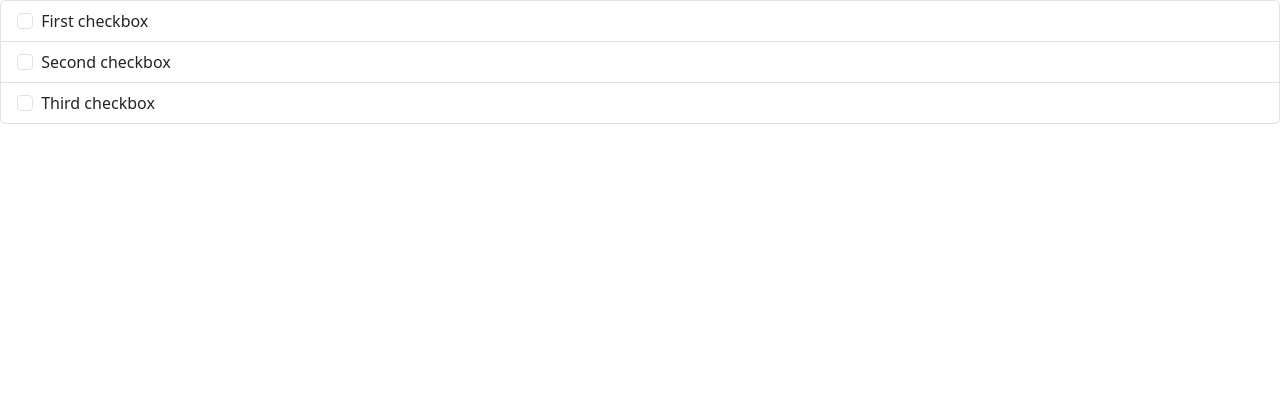
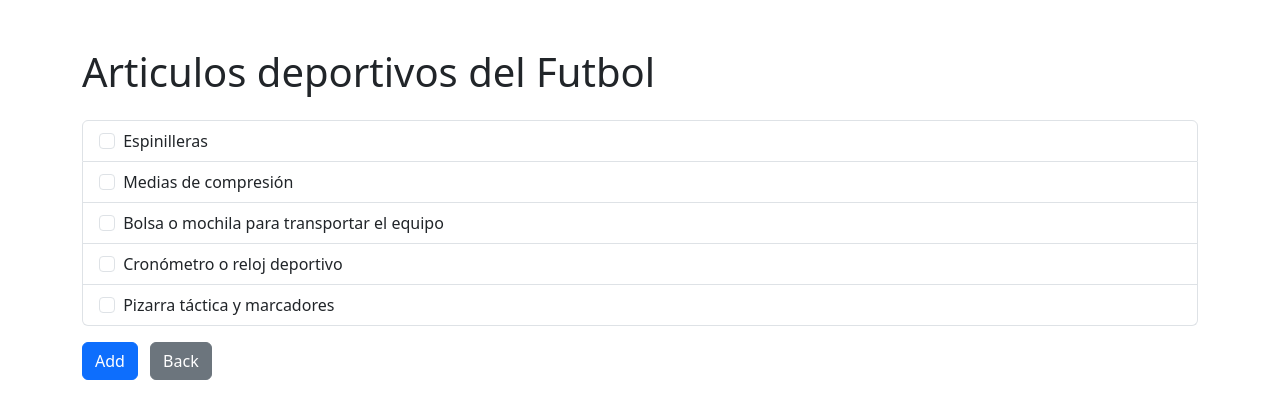
Before and after one commit to 4n6r35/sport-article, a plain HTML site: page pages/futbol-articles.html in a window 1280 px wide. Drawn offline with nearby package versions, Linux system fonts and the light colour scheme.

Commit message:
Se agregan una lista de productos para el deporte futbol

```diff
--- a/pages/futbol-articles.html
+++ b/pages/futbol-articles.html
@@ -4,22 +4,35 @@
     <meta charset="UTF-8">
     <meta name="viewport" content="width=device-width, initial-scale=1.0">
     <link href="https://cdn.jsdelivr.net/npm/bootstrap@5.3.3/dist/css/bootstrap.min.css" rel="stylesheet" integrity="sha384-QWTKZyjpPEjISv5WaRU9OFeRpok6YctnYmDr5pNlyT2bRjXh0JMhjY6hW+ALEwIH" crossorigin="anonymous">
-    <title>Document</title>
+    <title>Futbol articles</title>
 </head>
 <body>
-    <ul class="list-group">
+    <div class="container mt-5">
+        <h1 class="mb-4">Articulos deportivos del Futbol</h1>
+        <ul class="list-group mb-3">
             <li class="list-group-item">
                 <input class="form-check-input me-1" type="checkbox" value="" id="firstCheckbox">
-          <label class="form-check-label" for="firstCheckbox">First checkbox</label>
+                <label class="form-check-label" for="firstCheckbox">Espinilleras</label>
             </li>
             <li class="list-group-item">
                 <input class="form-check-input me-1" type="checkbox" value="" id="secondCheckbox">
-          <label class="form-check-label" for="secondCheckbox">Second checkbox</label>
+                <label class="form-check-label" for="secondCheckbox">Medias de compresión </label>
             </li>
             <li class="list-group-item">
                 <input class="form-check-input me-1" type="checkbox" value="" id="thirdCheckbox">
-          <label class="form-check-label" for="thirdCheckbox">Third checkbox</label>
+                <label class="form-check-label" for="thirdCheckbox">Bolsa o mochila para transportar el equipo</label>
+            </li>
+            <li class="list-group-item">
+                <input class="form-check-input me-1" type="checkbox" value="" id="forthCheckbox">
+                <label class="form-check-label" for="forthCheckbox">Cronómetro o reloj deportivo</label>
+            </li>
+            <li class="list-group-item">
+                <input class="form-check-input me-1" type="checkbox" value="" id="fiveCheckbox">
+                <label class="form-check-label" for="fiveCheckbox">Pizarra táctica y marcadores</label>
             </li>
         </ul>
+        <button type="button" class="btn btn-primary" id="addButton">Add</button>
+        <a href="#" class="btn btn-secondary ms-2">Back</a>
+    </div>
 </body>
 </html>
```
Lines whose indentation alone changed are shown as unchanged.
